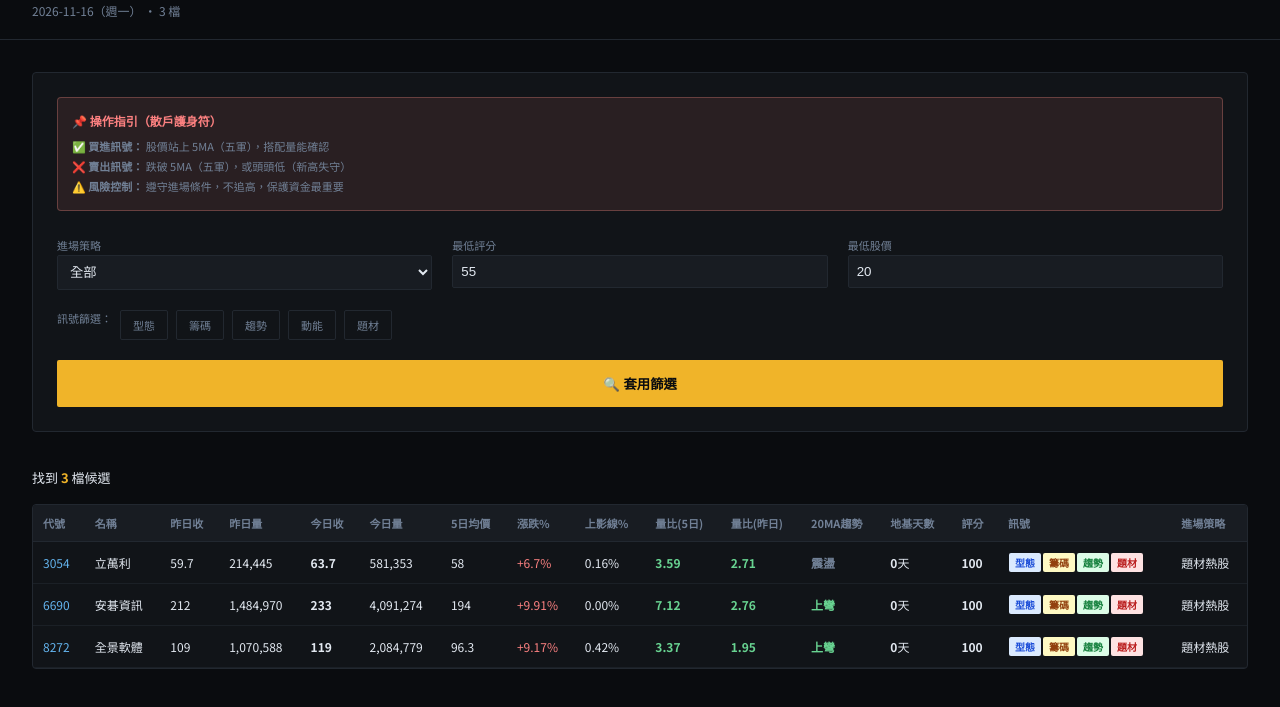
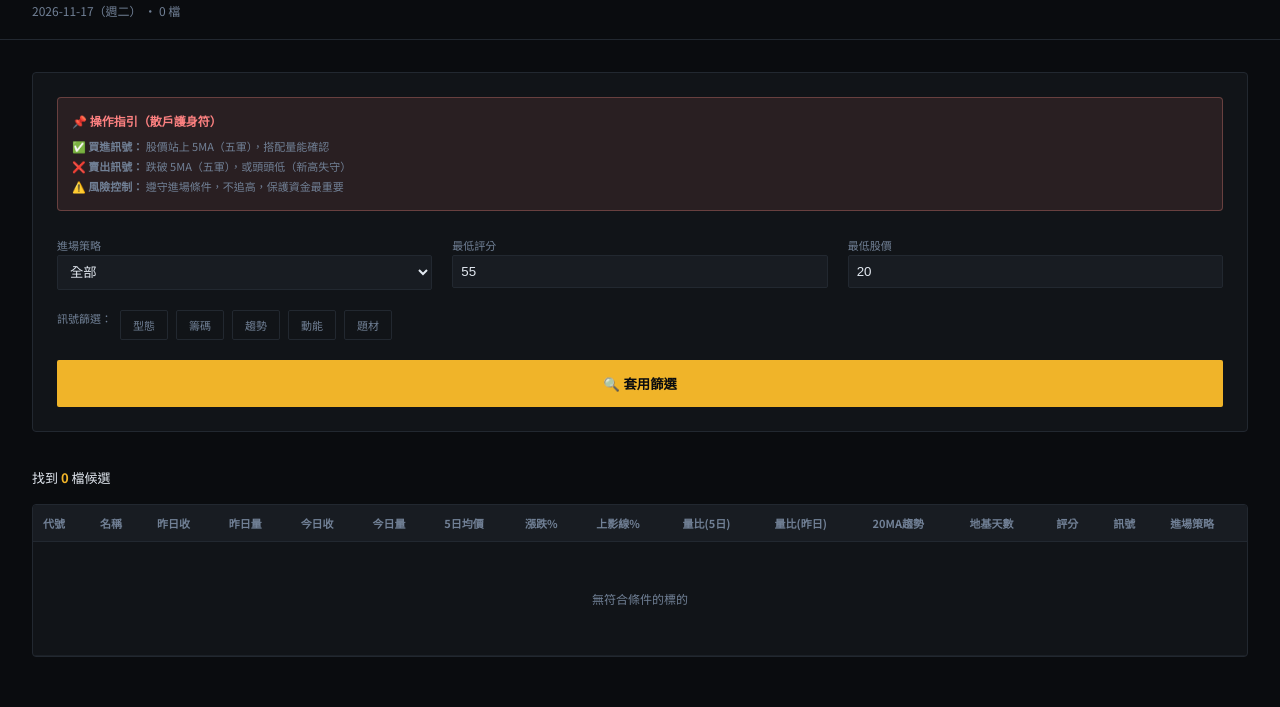
Before and after one commit to beck16833/stock-screener, a plain HTML site: page index.html in a window 1280 px wide. Shown: the part 51-758 px from the top of the page. Drawn offline with Linux system fonts and the light colour scheme.

Commit message:
每日更新：2026-11-17

```diff
--- a/index.html
+++ b/index.html
@@ -3,7 +3,7 @@
 <head>
 <meta charset="UTF-8">
 <meta name="viewport" content="width=device-width,initial-scale=1.0">
-<title>飆股雷達 2026-11-16</title>
+<title>飆股雷達 2026-11-17</title>
 <link href="https://fonts.googleapis.com/css2?family=Noto+Sans+TC:wght@400;700;900&display=swap" rel="stylesheet">
 <style>
 :root{--bg:#0a0c0f;--surface:#111418;--surface2:#181c22;--border:#222830;--accent:#f0b429;--text:#e2e8f0;--muted:#718096;}
@@ -41,7 +41,7 @@ td{padding:10px;border-bottom:1px solid rgba(34,40,48,.6)}
 <body>
 <header>
   <div class="logo">🎯 飆股雷達</div>
-  <div style="font-size:12px;color:var(--muted);margin-top:4px">2026-11-16（週一） • 3 檔</div>
+  <div style="font-size:12px;color:var(--muted);margin-top:4px">2026-11-17（週二） • 0 檔</div>
 </header>
 <main>
 <div class="filter-panel">
@@ -115,7 +115,7 @@ td{padding:10px;border-bottom:1px solid rgba(34,40,48,.6)}
 </main>
 
 <script>
-const ALL = [{"code": "3054", "name": "立萬利", "price": 63.7, "chg": 6.7, "score": 100, "signals": ["型態", "籌碼", "趨勢", "題材"], "entry": "題材熱股", "prev_close": 59.7, "prev_vol": 214445, "volume": 581353, "avg_price_5d": 58.0, "upper_shadow_pct": 0.16, "vol_ma5": 161960.0, "ma20_trend": "震盪", "consolidation_days": 0}, {"code": "6690", "name": "安碁資訊", "price": 233.0, "chg": 9.91, "score": 100, "signals": ["型態", "籌碼", "趨勢", "題材"], "entry": "題材熱股", "prev_close": 212.0, "prev_vol": 1484970, "volume": 4091274, "avg_price_5d": 194.0, "upper_shadow_pct": 0.0, "vol_ma5": 574350.0, "ma20_trend": "上彎", "consolidation_days": 0}, {"code": "8272", "name": "全景軟體", "price": 119.0, "chg": 9.17, "score": 100, "signals": ["型態", "籌碼", "趨勢", "題材"], "entry": "題材熱股", "prev_close": 109.0, "prev_vol": 1070588, "volume": 2084779, "avg_price_5d": 96.3, "upper_shadow_pct": 0.42, "vol_ma5": 618511.0, "ma20_trend": "上彎", "consolidation_days": 0}];
+const ALL = [];
 let sKey='score', sDir=-1, actSigs=new Set();
 
 function getFiltered() {
```
